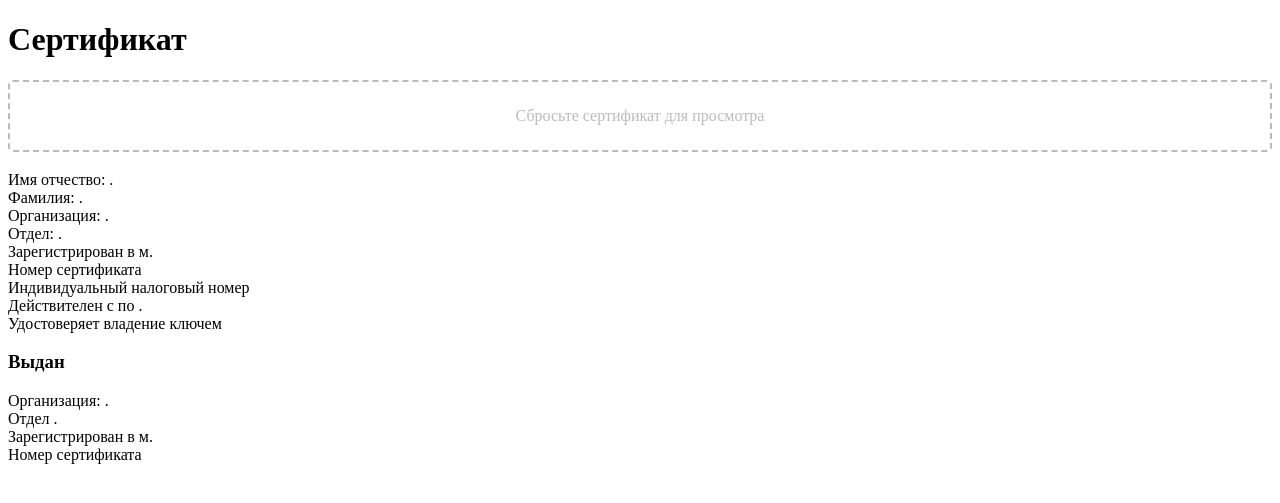
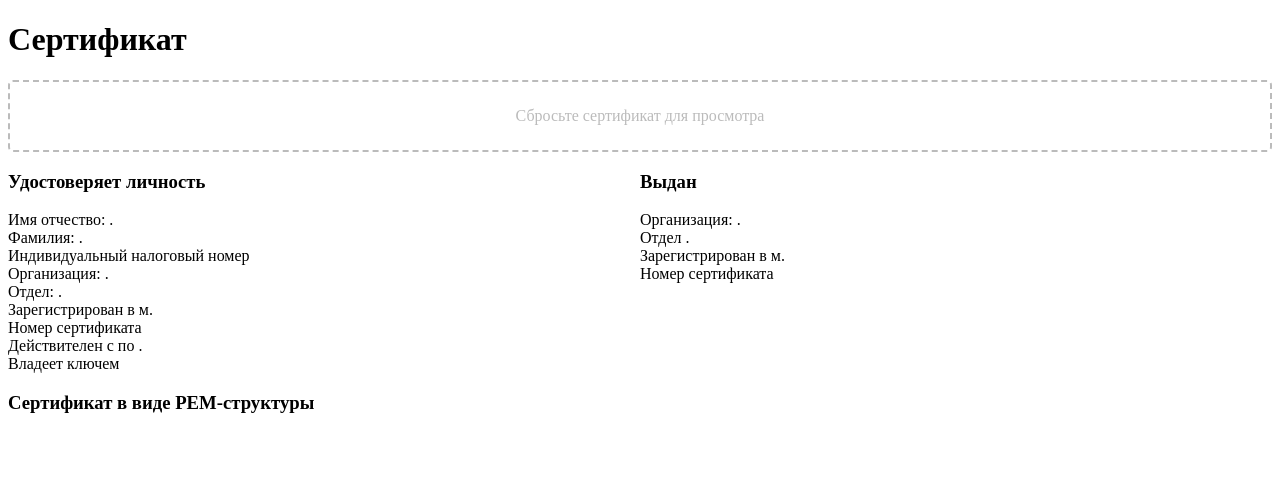
Before and after one commit to dstucrypt/dstukeys, a Python web app: template templates/cert.html in a window 1280 px wide. Shown: the top 503 px of the page. Run offline with Jinja, Linux system fonts and the light colour scheme; the template is opened without the code that fills it, so the values that code supplies are empty.

Commit message:
reorder view, add pem output

```diff
--- a/templates/cert.html
+++ b/templates/cert.html
@@ -11,9 +11,11 @@
 
 </div>
 
-<div id="ident">
-    <h3 data-bind="text: commonName"></h3>
-    <p data-bind="text: title"> </p>
+<div id="ident" style="float: left; width: 50%">
+    <h3>Удостоверяет личность</h3>
+    <div>
+        <span data-bind="text: title"> </span> <span data-bind="text: commonName"></span>
+    </div>
 
     <div>
         Имя отчество: <span data-bind="text: givenName"></span>.
@@ -21,12 +23,14 @@
     <div>
         Фамилия: <span data-bind="text: surname"></span>.
     </div>
-
+    <div>
+        Индивидуальный налоговый номер <span data-bind="text: ipn"></span>
+    </div>
     <div>
         Организация: <span data-bind="text: organizationName"></span>.
     </div>
     <div>
-        Отдел: <span data-bind="text: organizationalUnitName"></span>.
+        Отдел: <span data-bind="text: organizationalUnitName, visible: organizationalUnitName.length"></span>.
     </div>
 
     <div>
@@ -35,19 +39,19 @@
     <div>
         Номер сертификата <span data-bind="text: serialNumber"></span>
     </div>
-    <div>
-        Индивидуальный налоговый номер <span data-bind="text: ipn"></span>
-    </div>
+
     <div>
         Действителен с <span data-bind="text: validFrom"></span> по <span data-bind="text: validTo"></span>.
     </div>
-    <div>Удостоверяет владение ключем <span data-bind="text: pubkey"></span></div>
+    <div>Владеет ключем <span data-bind="text: pubkey"></span></div>
 </div>
 
 <div id="issuer_ident">
-    <h3>Выдан <span data-bind="text: commonName"></span></h3>
-    <p data-bind="text: title"> </p>
-
+    <h3>Выдан</h3>
+    <div>
+        <span data-bind="text: title"> </span>
+        <span data-bind="text: commonName"></span>
+    </div>
     <div>
         Организация: <span data-bind="text: organizationName"></span>.
     </div>
@@ -62,9 +66,13 @@
     <div>
         Номер сертификата <span data-bind="text: serialNumber"></span>
     </div>
-
 </div>
 
+<div style="clear: both"></div>
+
+<h3>Сертификат в виде PEM-структуры</h3>
+<pre id="pem">
+</pre>
 
 <script>
     require("certui").setup();
--- a/ui/certview.js
+++ b/ui/certview.js
@@ -36,6 +36,8 @@
         view.dnd_visible(false);
         ident.set_ident(keys.cert.subject, keys.cert.extension, keys.cert.pubkey, keys.cert.valid);
         issuer_ident.set_ident(keys.cert.issuer);
+
+        document.getElementById("pem").innerText = keys.get_pem({cert: true});
     }
 };
 
```
Also changed, not shown: ui/keyholder.js (+18 -2 lines).
